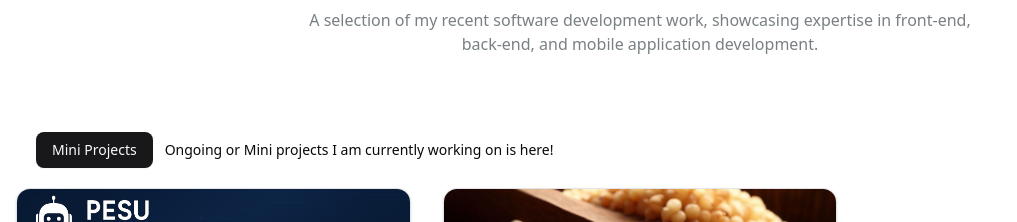
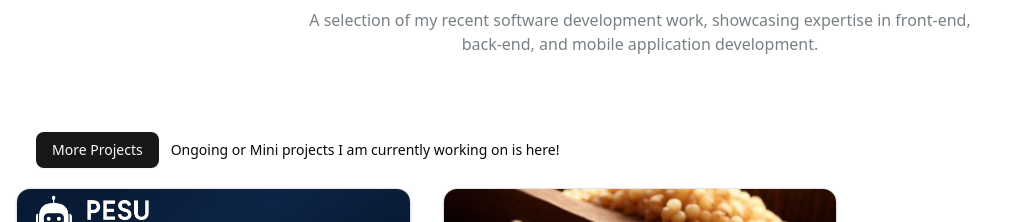
Before and after one commit to DhruthiV/my-portfolio, a React (Vite) app: page / in a window 1280 px wide. Shown: the part 1861-2083 px from the top of the page, without its empty margins (0-1017 px from the left). Built offline with nearby package versions, Linux system fonts and the light colour scheme.

Commit message:
added link to notion project page

```diff
--- a/src/pages/Projects.jsx
+++ b/src/pages/Projects.jsx
@@ -11,7 +11,7 @@
 import { project_details } from "./project_details";
 
 export default function Projects() {
-   const [selectedProject, setSelectedProject] = useState(null);
+  const [selectedProject, setSelectedProject] = useState(null);
   return (
     <div className="bg-background py-16 md:py-24">
       <div className="container mx-auto px-4 2xl:max-w-[1400px]">
@@ -28,7 +28,16 @@
         </div>
 
         <div className="flex justify-start content-center m-2 p-3 gap-3">
-          <Button>Mini Projects</Button>
+          <Button asChild>
+            <a
+              href="https://www.notion.so/2508debe72c980a39969f972dfe7706a?v=2508debe72c980a89df1000c2570ddf0"
+              target="_blank"
+              rel="noopener noreferrer"
+            >
+              More Projects
+            </a>
+          </Button>
+
           <span className="text-sm text-tertiary self-center">Ongoing or Mini projects I am currently working on is here!</span>
         </div>
 
@@ -78,9 +87,9 @@
               </CardContent>
 
               <CardFooter>
-                <Button variant="secondary"  onClick={() => setSelectedProject(project)}>
+                <Button variant="secondary" onClick={() => setSelectedProject(project)}>
                   View project
-                   <ExternalLink className="ml-1 h-4 w-4" />
+                  <ExternalLink className="ml-1 h-4 w-4" />
                 </Button>
               </CardFooter>
             </Card>
```
